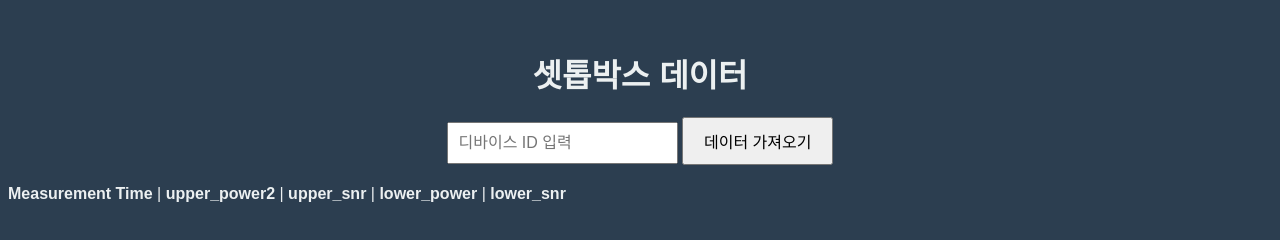
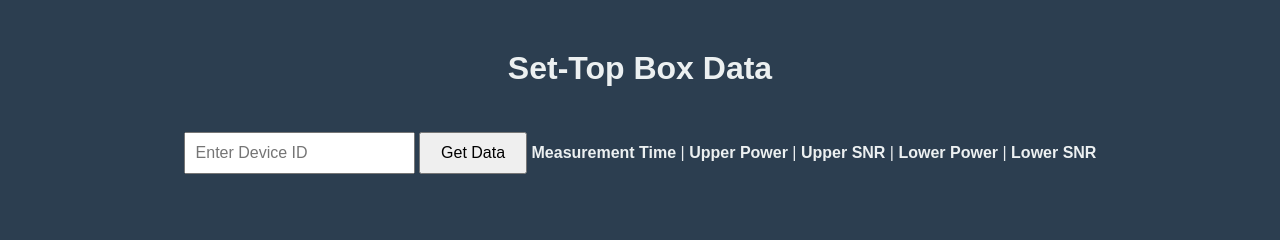
Before and after one commit to minyhung/stb_anomaly, a plain HTML site: page frontend/index.html in a window 1280 px wide. Drawn offline with Linux system fonts and the light colour scheme; no server answers.

Commit message:
Update index.html

```diff
--- a/frontend/index.html
+++ b/frontend/index.html
@@ -1,38 +1,48 @@
 <!DOCTYPE html>
-<html lang="ko">
+<html lang="en">
 <head>
     <meta charset="UTF-8">
     <meta name="viewport" content="width=device-width, initial-scale=1.0">
-  <title>셋톱박스 데이터</title>
+    <title>Set-Top Box Data</title>
     <style>
-    body { font-family: Arial, sans-serif; background-color: #2c3e50; color: #ecf0f1; text-align: center; }
-    #container { margin-top: 50px; }
-    input { padding: 10px; font-size: 16px; }
-    button { padding: 10px 20px; font-size: 16px; }
-    #data { margin-top: 20px; text-align: left; }
-    .data-entry { margin-bottom: 10px; }
+        body {
+            font-family: Arial, sans-serif;
+            background-color: #2c3e50;
+            color: #ecf0f1;
+            text-align: center;
+        }
+        #container {
+            margin-top: 50px;
+        }
+        input {
+            padding: 10px;
+            font-size: 16px;
+        }
+        button {
+            padding: 10px 20px;
+            font-size: 16px;
+        }
+        #data {
+            margin-top: 20px;
+            text-align: left;
+            display: inline-block;
+        }
+        .data-entry {
+            margin-bottom: 10px;
+        }
     </style>
 </head>
 <body>
     <div id="container">
-    <h1>셋톱박스 데이터</h1>
-    <input type="text" id="deviceId" placeholder="디바이스 ID 입력">
-    <button onclick="fetchData()">데이터 가져오기</button>
+        <h1>Set-Top Box Data</h1>
+        <input type="text" id="deviceId" placeholder="Enter Device ID">
+        <button onclick="fetchData()">Get Data</button>
         <div id="data">
-      <p><strong>Measurement Time</strong> | <strong>upper_power2</strong> | <strong>upper_snr</strong> | <strong>lower_power</strong> | <strong>lower_snr</strong></p>
+            <p><strong>Measurement Time</strong> | <strong>Upper Power</strong> | <strong>Upper SNR</strong> | <strong>Lower Power</strong> | <strong>Lower SNR</strong></p>
         </div>
     </div>
     <script>
         let currentDeviceId = null;
-
-    const ws = new WebSocket('ws://localhost:5000');
-    ws.onmessage = (event) => {
-      const message = JSON.parse(event.data);
-      const deviceId = document.getElementById('deviceId').value;
-      if (message.group === deviceId) {
-        fetchData(); // 실시간으로 데이터 갱신
-      }
-    };
 
         async function fetchData() {
             const deviceId = document.getElementById('deviceId').value;
@@ -41,14 +51,21 @@
                 currentDeviceId = deviceId;
             }
 
-      const response = await fetch(`http://localhost:5000/api/data/${deviceId}`);
+            try {
+                const response = await fetch(`http://43.200.14.95:5000/api/data/${deviceId}`);
+                if (!response.ok) {
+                    throw new Error('Network response was not ok');
+                }
                 const data = await response.json();
                 updateData(data);
+            } catch (error) {
+                console.error('Fetch error:', error);
+            }
         }
 
         function updateData(data) {
             const dataContainer = document.getElementById('data');
-      dataContainer.innerHTML = '<p><strong>Measurement Time</strong> | <strong>upper_power2</strong> | <strong>upper_snr</strong> | <strong>lower_power</strong> | <strong>lower_snr</strong></p>';
+            dataContainer.innerHTML = '<p><strong>Measurement Time</strong> | <strong>Upper Power</strong> | <strong>Upper SNR</strong> | <strong>Lower Power</strong> | <strong>Lower SNR</strong></p>';
             data.forEach(entry => {
                 const p = document.createElement('p');
                 p.className = 'data-entry';
@@ -59,10 +76,8 @@
 
         function clearData() {
             const dataContainer = document.getElementById('data');
-      dataContainer.innerHTML = '<p><strong>Measurement Time</strong> | <strong>upper_power2</strong> | <strong>upper_snr</strong> | <strong>lower_power</strong> | <strong>lower_snr</strong></p>';
+            dataContainer.innerHTML = '<p><strong>Measurement Time</strong> | <strong>Upper Power</strong> | <strong>Upper SNR</strong> | <strong>Lower Power</strong> | <strong>Lower SNR</strong></p>';
         }
-
-    setInterval(fetchData, 5000); // 5초마다 데이터 가져오기
     </script>
 </body>
 </html>
```
Lines whose indentation alone changed are shown as unchanged.
